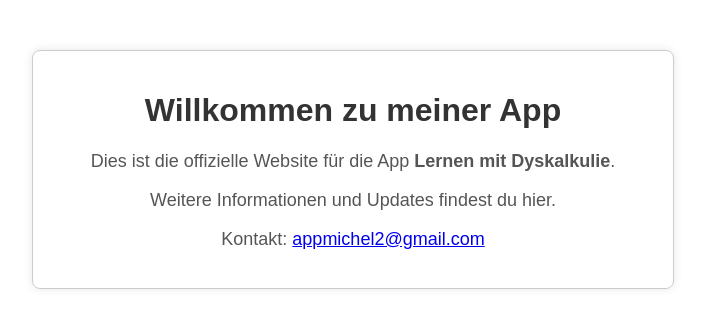
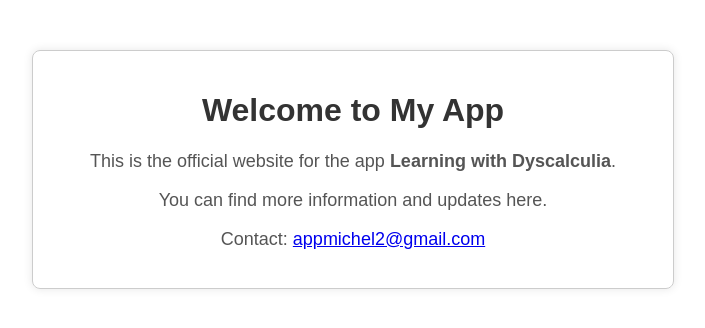
Before and after one commit to Michellllllllll/michellllllllll.github.io, a plain HTML site: page index.html in a window 1280 px wide. Shown: the whole page, without its empty margins (287-992 px from the left). Drawn offline with Linux system fonts and the light colour scheme.

Commit message:
Update index.html

```diff
--- a/index.html
+++ b/index.html
@@ -29,10 +29,10 @@
 </head>
 <body>
     <div class="container">
-        <h1>Willkommen zu meiner App</h1>
-        <p>Dies ist die offizielle Website für die App <strong>Lernen mit Dyskalkulie</strong>.</p>
-        <p>Weitere Informationen und Updates findest du hier.</p>
-        <p>Kontakt: <a href="appmichel2@gmail.com">appmichel2@gmail.com</a></p>
+        <h1>Welcome to My App</h1>
+        <p>This is the official website for the app <strong>Learning with Dyscalculia</strong>.</p>
+        <p>You can find more information and updates here.</p>
+        <p>Contact: <a href="mailto:appmichel2@gmail.com">appmichel2@gmail.com</a></p>
     </div>
 </body>
 </html>
```
